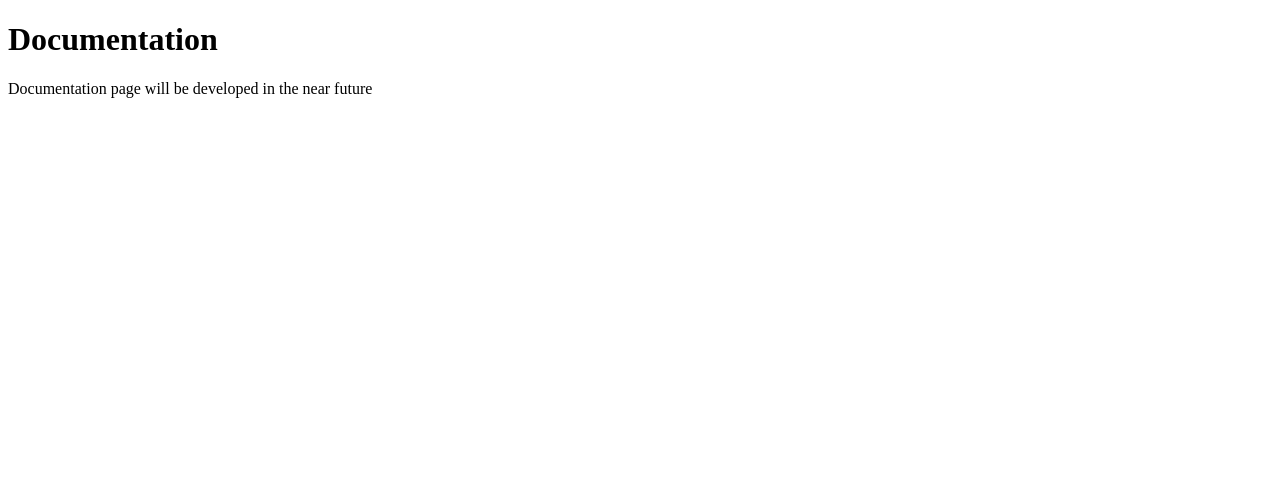
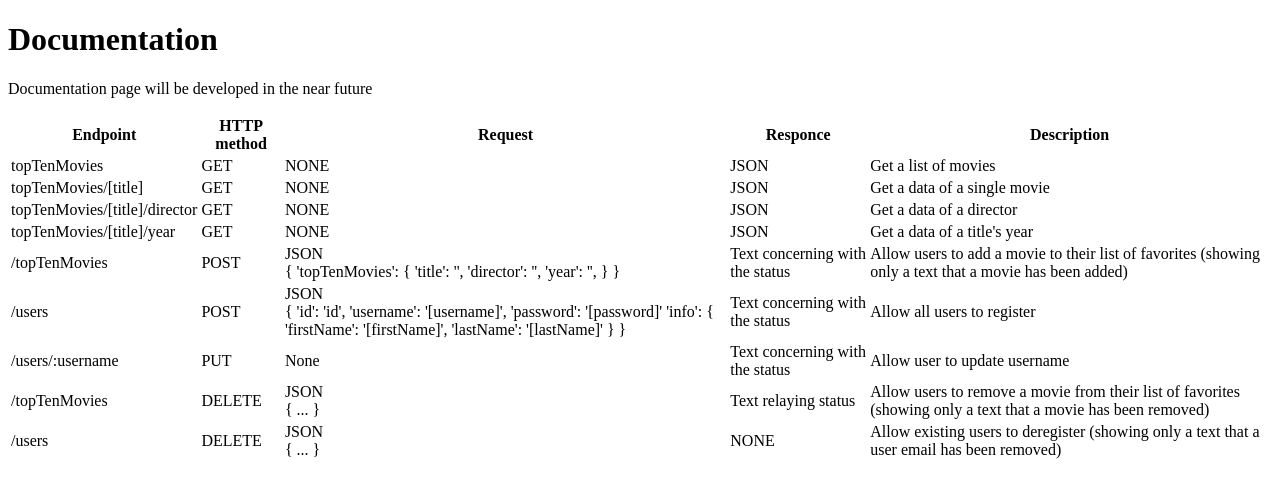
Before and after one commit to Begli0102/Movie_Api, a website: page public/documentation.html in a window 1280 px wide. Drawn offline with Linux system fonts and the light colour scheme.

Commit message:
added some HTML methods to target Endpoint

```diff
--- a/package.json
+++ b/package.json
@@ -19,6 +19,7 @@
   "dependencies": {
     "body-parser": "^1.19.0",
     "express": "^4.17.1",
-    "morgan": "^1.10.0"
+    "morgan": "^1.10.0",
+    "uuid": "^8.3.2"
   }
 }
--- a/public/documentation.html
+++ b/public/documentation.html
@@ -9,5 +9,127 @@
     <p>
   Documentation page will be developed in the near future
       </p>
+      <table>
+        <tr>
+          <th>Endpoint</th>
+          <th>HTTP method</th>
+          <th>Request</th>
+          <th>Responce</th>
+          <th>Description</th>
+        </tr>
+
+        <!-- Get method -->
+        <tr>
+          <td>topTenMovies</td>
+          <td>GET</td>
+          <td>NONE</td>
+          <td>JSON</td>
+          <td>Get a list of movies</td>
+        </tr>
+        <tr>
+          <td>topTenMovies/[title]</td>
+          <td>GET</td>
+          <td>NONE</td>
+          <td>JSON</td>
+          <td>Get a data of a single movie</td>
+        </tr>
+        <tr>
+          <td>topTenMovies/[title]/director</td>
+          <td>GET</td>
+          <td>NONE</td>
+          <td>JSON</td>
+          <td>Get a data of a director</td>
+        </tr>
+        <tr>
+          <td>topTenMovies/[title]/year</td>
+          <td>GET</td>
+          <td>NONE</td>
+          <td>JSON</td>
+          <td>Get a data of a title's year</td>
+        </tr>
+
+      <!-- Post method -->
+      <tr>
+          <td>/topTenMovies</td>
+          <td>POST</td>
+          <td>JSON <br />
+             <span>
+           {
+             'topTenMovies': {
+               'title': '',
+               'director': '',
+                 'year': '',
+               }
+             }
+         </span>
+       </td>
+       <td>Text concerning with the status</td>
+       <td>Allow users to add a movie to their
+         list of favorites (showing only a text
+          that a movie has been added)</td>
+              </tr>
+
+        <tr>
+            <td>/users</td>
+            <td>POST</td>
+            <td>JSON <br />
+              <span>
+                {
+                  'id': 'id',
+                  'username': '[username]',
+                  'password': '[password]'
+                  'info': {
+                    'firstName': '[firstName]',
+                    'lastName': '[lastName]'
+                  }
+                }
+              </span>
+            </td>
+            <td>Text concerning with the status</td>
+            <td>Allow all users to register</td>
+          </tr>
+
+
+<!-- Put method -->
+          <tr>
+            <td>/users/:username</td>
+            <td>PUT</td>
+            <td>None</td>
+            <td>Text concerning with the status</td>
+            <td>Allow user to update username</td>
+          </tr>
+
+<!-- delete method -->
+        <tr>
+          <td>/topTenMovies</td>
+   <td>DELETE</td>
+   <td>JSON <br />
+     <span>
+       {
+         ...
+       }
+     </span>
+   </td>
+   <td>Text relaying status</td>
+   <td>Allow users to remove a movie
+      from their list of favorites (showing
+      only a text that a movie has been removed)</td>
+        </tr>
+
+        <tr>
+          <td>/users</td>
+    <td>DELETE</td>
+    <td>JSON <br />
+      <span>
+        {
+          ...
+        }
+      </span>
+    </td>
+    <td>NONE</td>
+    <td>Allow existing users to deregister (showing
+      only a text that a user email has been removed)</td>
+        </tr>
+      </table>
   </body>
 </html>
```
Also changed, not shown: index.js (+44 -6 lines), 1 other file.
